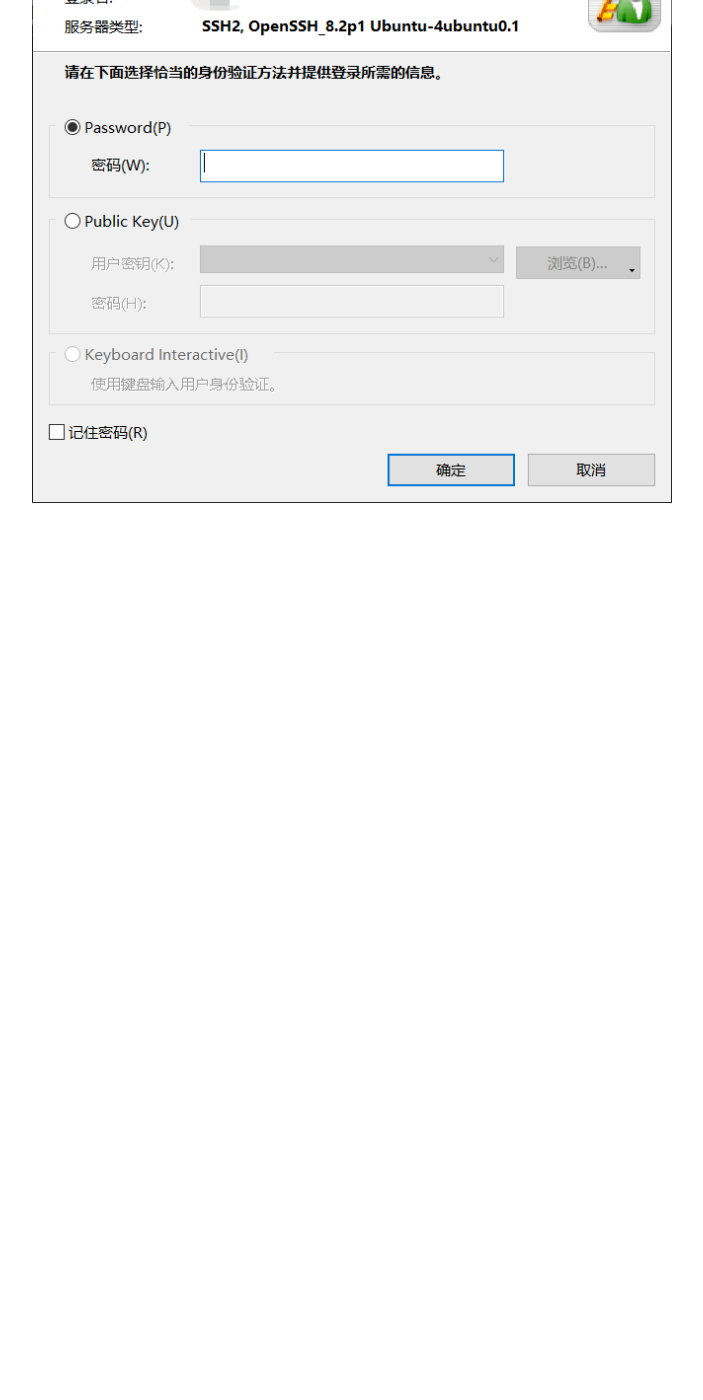
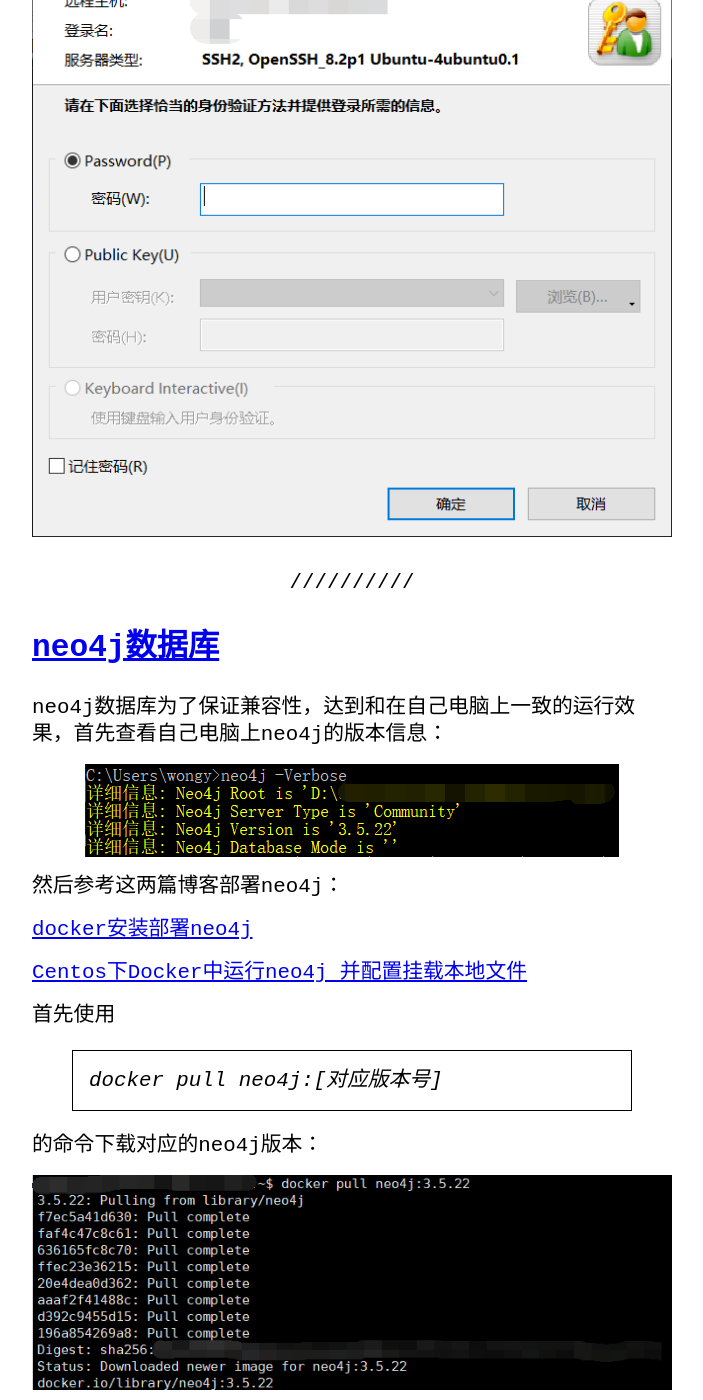
Before and after one commit to wangyu-1999/wangyu-1999.github.io, a Jekyll site: the page built from _posts/2021-04-21-将项目部署到服务器上.md, in a window 1280 px wide and 1400 px high, scrolled down 1066 px. Shown: the whole window, without its empty margins (288-991 px from the left). Built offline with Jekyll 4.4.1, drawn with Linux system fonts in a browser that asks for light colours; before the commit the page ends 1649 px from its top, so only the background shows below that; some of the changed text lies outside the part shown.

Commit message:
doc:更新博客内容

```diff
--- a/_posts/2021-04-21-将项目部署到服务器上.md
+++ b/_posts/2021-04-21-将项目部署到服务器上.md
@@ -9,8 +9,10 @@ category: tech
 
 # 目录
 - [ssh连接](#ssh连接)
+- [neo4j数据库](#neo4j数据库)
 
 ---
+
 # [ssh连接](#ssh连接)
 
 ssh连接主要使用的是Xshell的教育版，官网的下载地址是这个：
@@ -24,3 +26,42 @@ ssh连接主要使用的是Xshell的教育版，官网的下载地址是这个
 按照教程连接对应的主机时，会要求输入对应的账户名和密码，同时分配账户的人还可以设置各个账户的权限，我发现我这个账户就没有root权限。
 
 ![Xshell的身份验证](/img/20210421/xshell的身份验证.png)
+
+---
+
+# [neo4j数据库](#neo4j数据库)
+
+neo4j数据库为了保证兼容性，达到和在自己电脑上一致的运行效果，首先查看自己电脑上neo4j的版本信息：
+
+![neo4j版本信息](/img/20210421/neo4j版本.png)
+
+然后参考这两篇博客部署neo4j：
+
+[docker安装部署neo4j](https://www.cnblogs.com/caoyusang/p/13610408.html)
+
+[Centos下Docker中运行neo4j 并配置挂载本地文件](https://www.cnblogs.com/baiyunwanglai/p/10281694.html)
+
+首先使用
+
+>docker pull neo4j:[对应版本号]
+
+的命令下载对应的neo4j版本：
+
+![下载neo4j对应版本](/img/20210421/下载对应neo4j版本.png)
+
+然后输入对应的语句配置和启动neo4j:
+
+![配置和启动neo4j](/img/20210421/neo4j配置和启动.png)
+
+	docker run -d --name container_name \  //-d表示容器后台运行 --name指定容器名字
+	-p 7474:7474 -p 7687:7687 \  //映射容器的端口号到宿主机的端口号
+	-v /home/neo4j/data:/data \  //把容器内的数据目录挂载到宿主机的对应目录下
+	-v /home/neo4j/logs:/logs \  //挂载日志目录
+	-v /home/neo4j/conf:/var/lib/neo4j/conf   //挂载配置目录
+	-v /home/neo4j/import:/var/lib/neo4j/import \  //挂载数据导入目录
+	--env NEO4J_AUTH=neo4j/password \  //设定数据库的名字的访问密码
+	neo4j:version //指定使用的镜像对应版本号
+
+最后通过客户端的浏览器查看访问对应端口验证是否设置成功：
+
+![浏览器验证neo4j](/img/20210421/验证neo4j.png)
```
